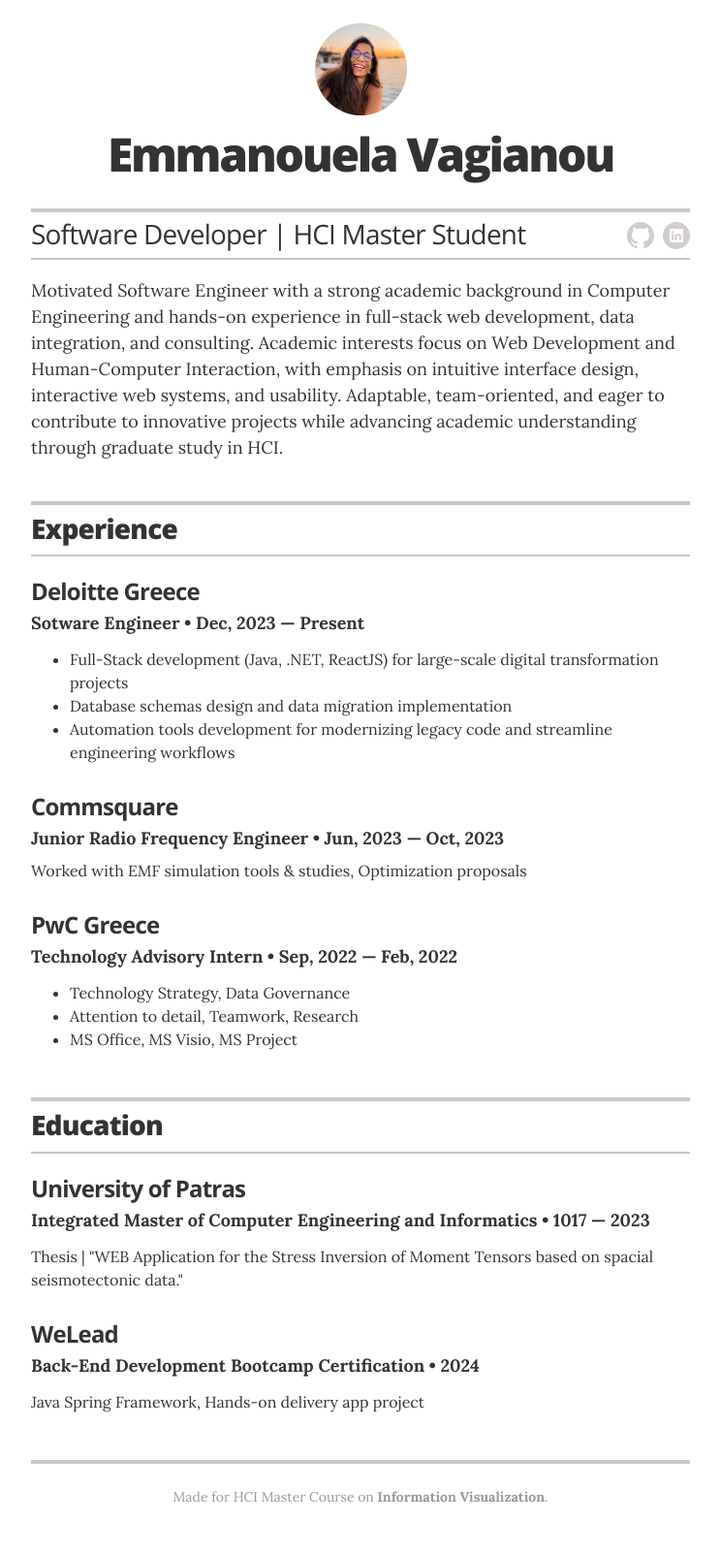
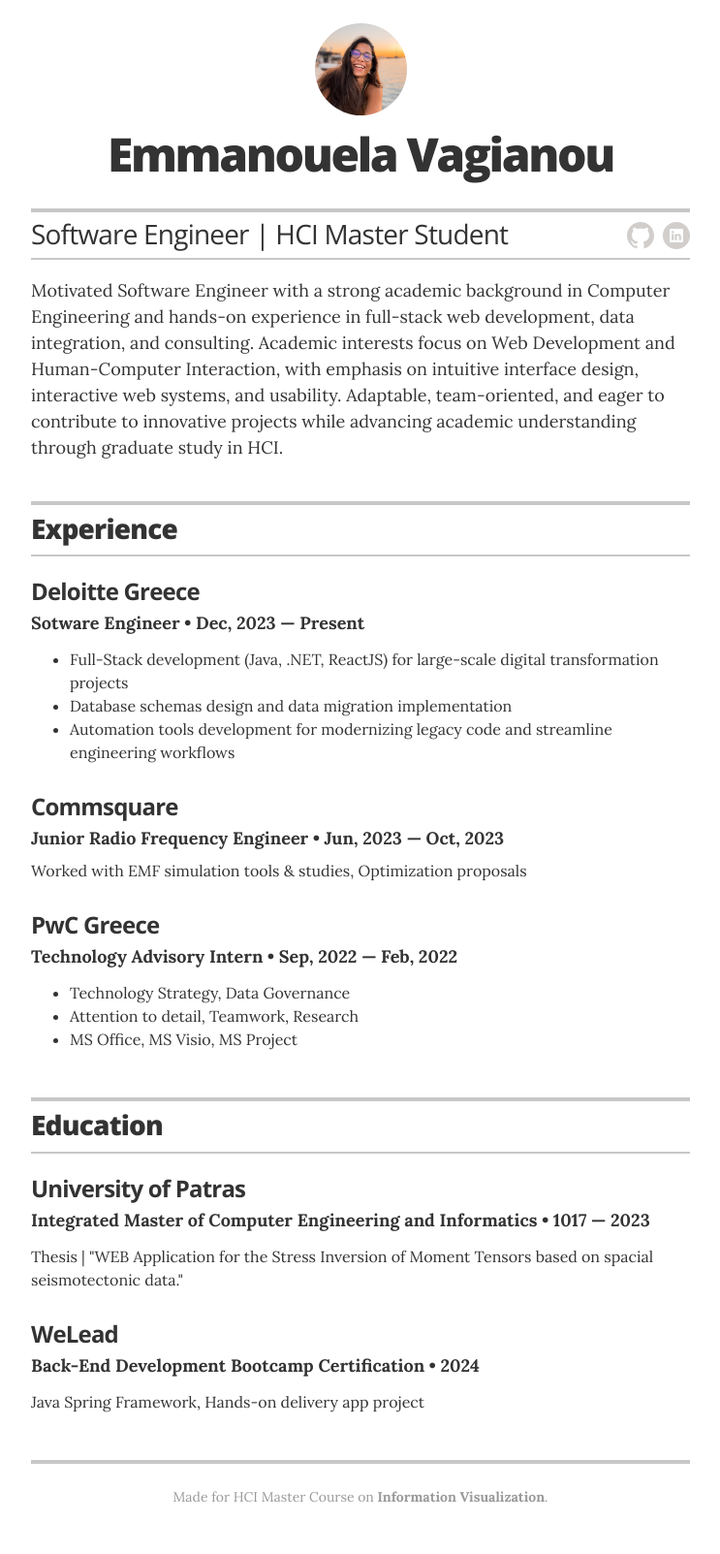
Before and after one commit to Kayieni/kayieni.github.io, a Jekyll site: the page built from index.html, in a window 1280 px wide. Shown: the whole page at 97% size, without its empty margins (268-1011 px from the left). Built offline with Jekyll 4.4.1, drawn with Linux system fonts in a browser that asks for light colours.

```diff
--- a/_config.yml
+++ b/_config.yml
@@ -11,7 +11,7 @@
 # Resume settings
 resume_avatar:                  "true"
 resume_name:                    "Emmanouela Vagianou"
-resume_title:                   "Software Developer | HCI Master Student"
+resume_title:                   "Software Engineer | HCI Master Student"
 
 # used for the contact button in _layouts/resume.html
 resume_contact_email:           "emmavgn.0@gmail.com"
```
